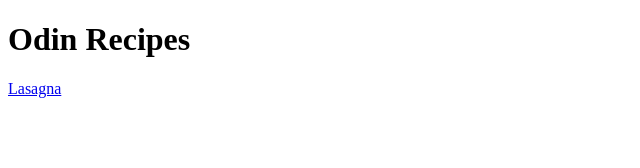
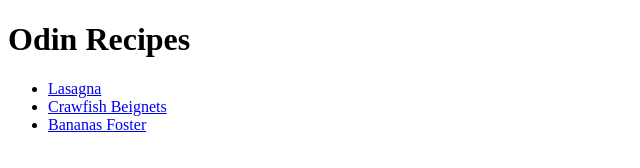
Before and after one commit to pieberrykinnie/odin-recipes, a plain HTML site: page index.html in a window 1280 px wide. Shown: the whole page, without its empty margins (0-640 px from the left). Drawn offline with Linux system fonts and the light colour scheme.

Commit message:
fix: Update pages with proper titles
Add titles to display relevant content instead of "Document". Future
pages will come with proper titles.

```diff
--- a/index.html
+++ b/index.html
@@ -3,11 +3,16 @@
     <head>
         <meta charset="UTF-8">
         <meta name="viewport" content="width=device-width, initial-scale=1.0">
-        <title>Document</title>
+        <title>Home | Odin Recipes</title>
     </head>
     <body>
         <h1>Odin Recipes</h1>
 
-        <a href="./recipes/lasagna.html">Lasagna</a>
+        <ul>
+            <li><a href="./recipes/lasagna.html">Lasagna</a></li>
+            <li><a href="./recipes/crawfish-beignets.html">Crawfish Beignets</a></li>
+            <li><a href="./recipes/bananas-foster.html">Bananas Foster</a></li>
+        </ul>
+
     </body>
 </html>
```
Also changed, not shown: recipes/lasagna.html (+1 -1 lines).
